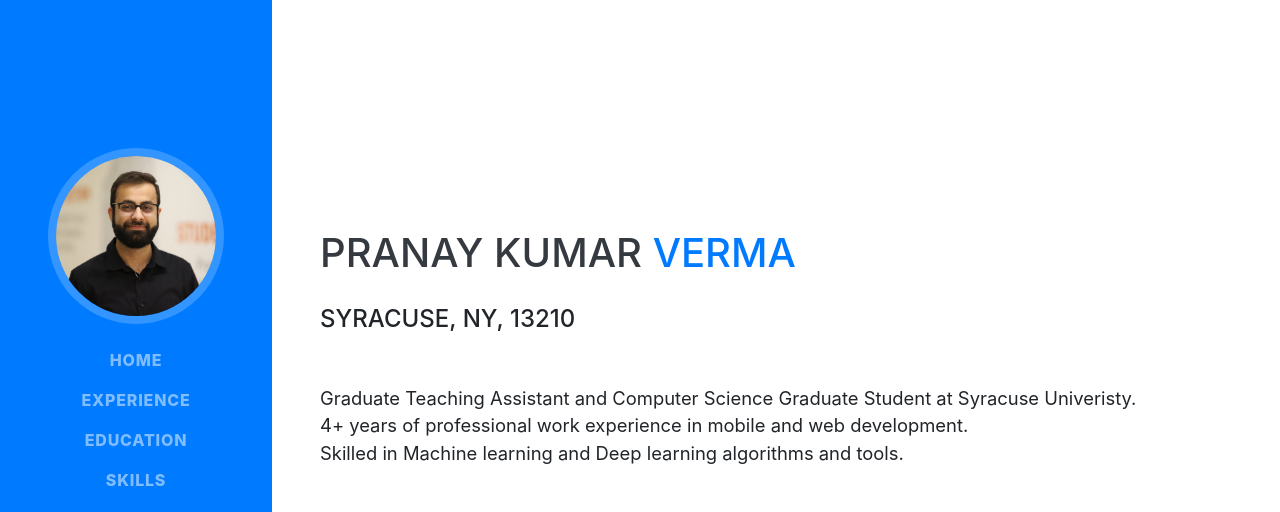
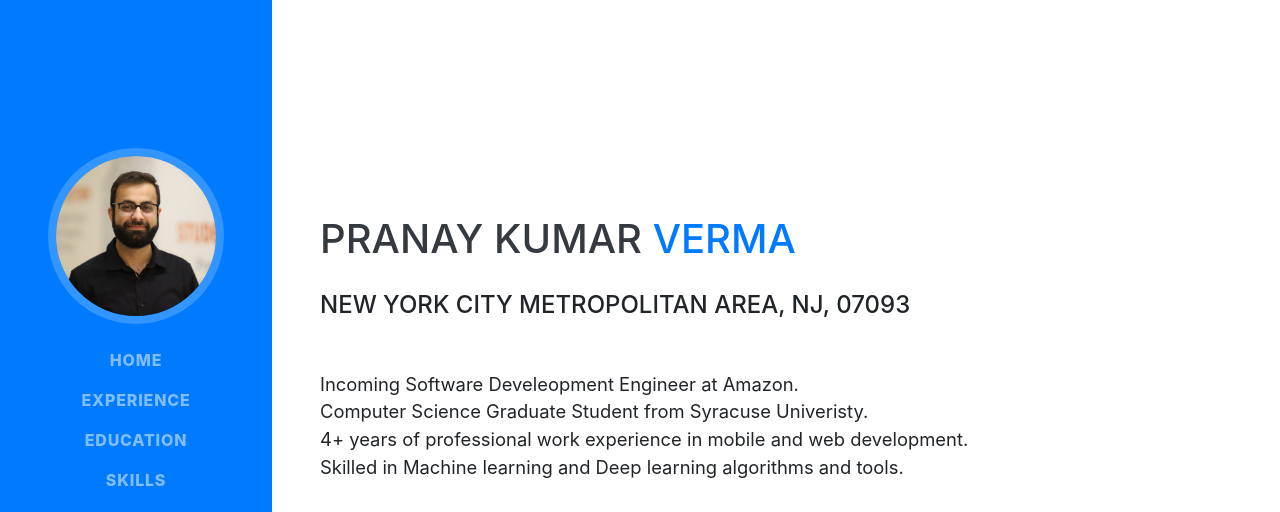
Before and after one commit to pranaykmr/pranaykmr.github.io, a website with bundled scripts: page index.html in a window 1280 px wide. Shown: the top 512 px of the page. Built offline with nearby package versions, Linux system fonts and the light colour scheme; files whose address does not match are found by name; a web font is replaced by a local one.

Commit message:
Change base location and GPA

```diff
--- a/index.html
+++ b/index.html
@@ -91,9 +91,11 @@
           <span class="text-primary">Verma</span>
         </h1>
         <br>
-        <div class="subheading mb-5">Syracuse, NY, 13210</div>
+        <div class="subheading mb-5">New York City Metropolitan Area, NJ, 07093</div>
         <p class="lead mb-5">
-          Graduate Teaching Assistant and Computer Science Graduate Student at Syracuse Univeristy.
+          Incoming Software Develeopment Engineer at Amazon.
+          <br/>
+          Computer Science Graduate Student from Syracuse Univeristy.
           <br />
           4+ years of professional work experience in mobile and web development.
           <br />
@@ -275,7 +277,7 @@
             <div class="subheading mb-3">Masters of Science</div>
             <div>Computer Science - Machine Learning and Neural Networks Track</div>
             <!-- <p><em>Awarded Outstanding Student in Computer Science by chair of department for maintaining perfect 4.0 gpa and being top 5% in every class</em></p> -->
-            <p>GPA: 4.0</p>
+            <p>GPA: 4.0 (Summa Cum Laude)</p>
           </div>
           <div class="resume-date text-md-right">
             <span class="text-primary">August 2019 - May 2021</span>
```
